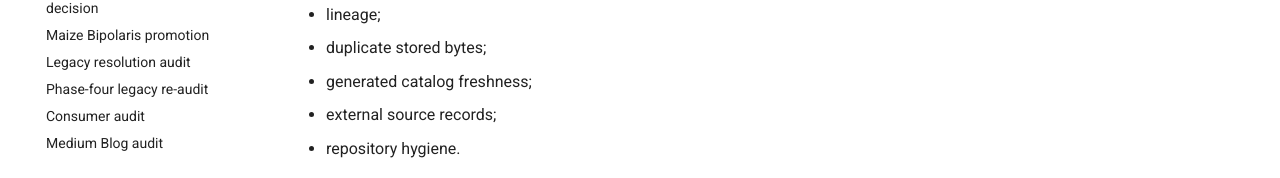
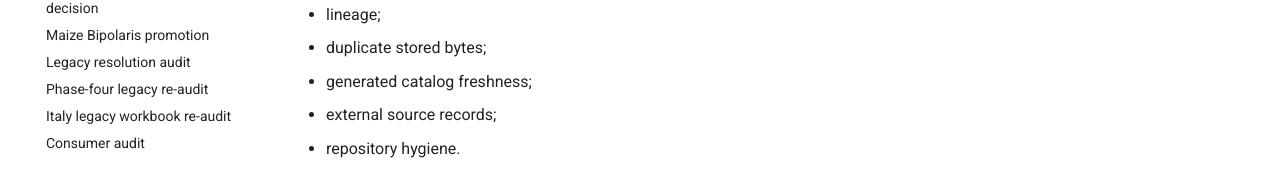
Before and after one commit to DiogoRibeiro7/data, an MkDocs documentation site: the page built from docs/index.md, in a window 1280 px wide and 900 px high, scrolled down 599 px. Shown: the part 719-897 px from the top of the window. Built offline with MkDocs 1.6.1 and Material for MkDocs 9.7.7, drawn with Linux system fonts in a browser that asks for light colours; comment, search, counter and statistics services are not loaded.

Commit message:
docs: link Italy legacy re-audit

```diff
--- a/mkdocs.yml
+++ b/mkdocs.yml
@@ -62,6 +62,7 @@
       - Maize Bipolaris promotion: migrations/MAIZE_BIPOLARIS_PROMOTION_2026-10-03.md
       - Legacy resolution audit: migrations/LEGACY_RESOLUTION.md
       - Phase-four legacy re-audit: migrations/LEGACY_REAUDIT_2026-10-03.md
+      - Italy legacy workbook re-audit: migrations/ITALY_LEGACY_REAUDIT_2026-10-03.md
       - Consumer audit: migrations/CONSUMER_AUDIT.md
       - Medium Blog audit: migrations/MEDIUM_BLOG_DATA.md
       - Project data audit: migrations/PROJECT_DATA_AUDIT.md
```
